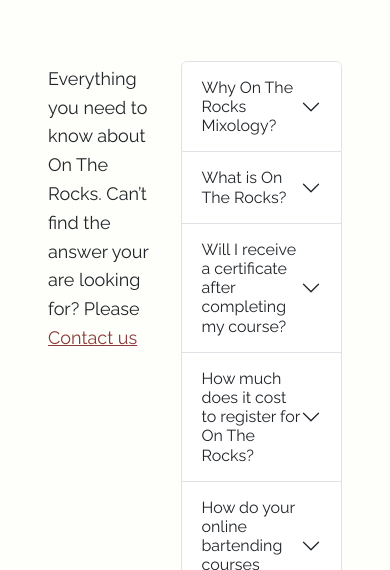
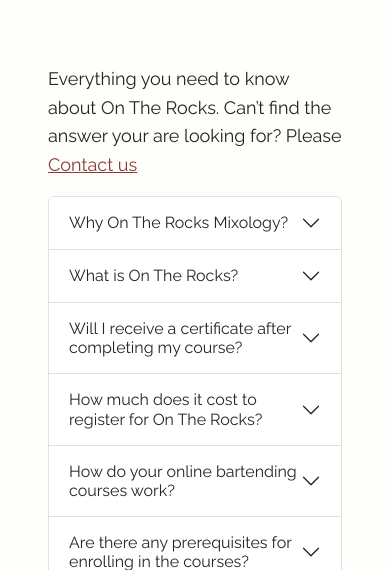
Before and after one commit to Kcounts93/on-the-rocks, a website: page faqs.html in a window 390 px wide. Shown: the part 274-844 px from the top of the page. Drawn offline with nearby package versions, Linux system fonts and the light colour scheme.

Commit message:
mobile column alignment

```diff
--- a/faqs.html
+++ b/faqs.html
@@ -134,7 +134,7 @@
                 <h1 class="display-4">Frequently Asked Questions</h1>
                 <hr />
             </div>
-            <div class="col-5 mt-1">
+            <div class="col-md-5 mt-1">
                 <p>
                     Everything you need to know about On The Rocks. Can’t find the
                     answer your are looking for? Please
```
